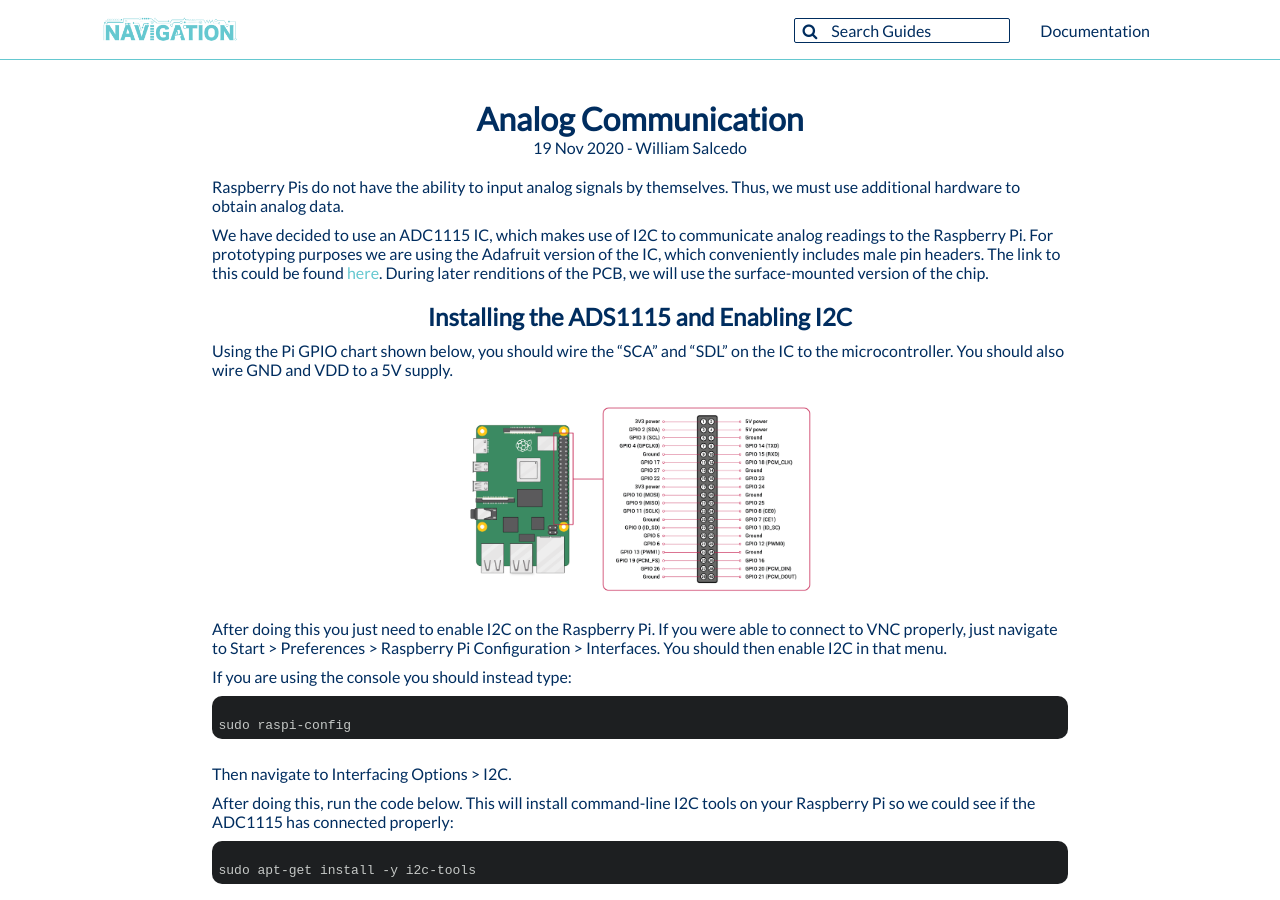
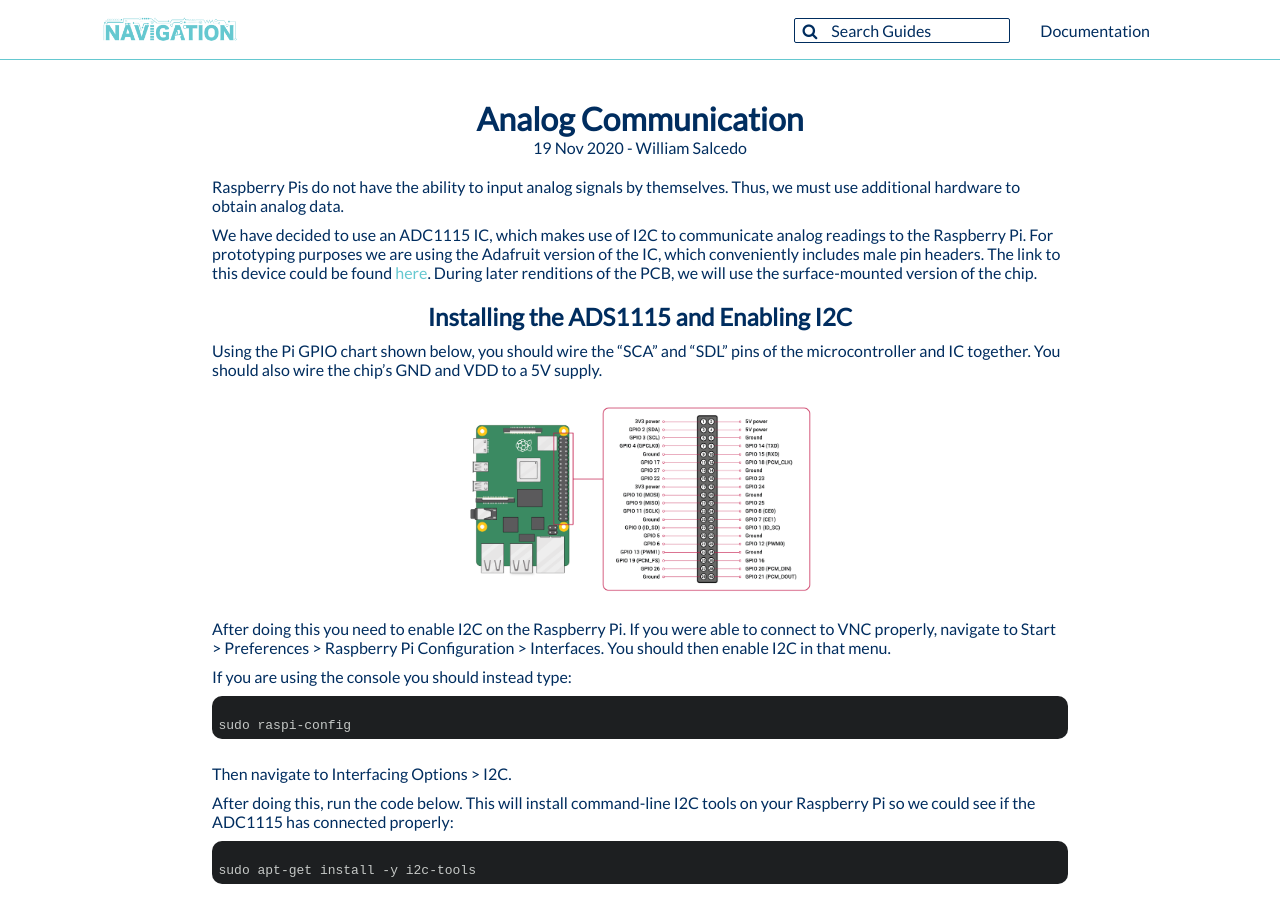
Before and after one commit to CUSail-Navigation/intrasite, a Jekyll site: the page built from _posts/2020-11-19-analogpi.md, in a window 1280 px wide and 900 px high. Built offline with Jekyll 4.4.1, drawn with Linux system fonts in a browser that asks for light colours; some of the changed text lies outside the part shown.

Commit message:
Fixed typos

```diff
--- a/_posts/2020-11-19-analogpi.md
+++ b/_posts/2020-11-19-analogpi.md
@@ -12,13 +12,13 @@
 
 Raspberry Pis do not have the ability to input analog signals by themselves. Thus, we must use additional hardware to obtain analog data.
 
-We have decided to use an ADC1115 IC, which makes use of I2C to communicate analog readings to the Raspberry Pi. For prototyping purposes we are using the Adafruit version of the IC, which conveniently includes male pin headers. The link to this could be found [here](https://www.adafruit.com/product/1085). During later renditions of the PCB, we will use the surface-mounted version of the chip.
+We have decided to use an ADC1115 IC, which makes use of I2C to communicate analog readings to the Raspberry Pi. For prototyping purposes we are using the Adafruit version of the IC, which conveniently includes male pin headers. The link to this device could be found [here](https://www.adafruit.com/product/1085). During later renditions of the PCB, we will use the surface-mounted version of the chip.
 
 ## Installing the ADS1115 and Enabling I2C
-Using the Pi GPIO chart shown below, you should wire the "SCA" and "SDL" on the IC to the microcontroller. You should also wire GND and VDD to a 5V supply.
+Using the Pi GPIO chart shown below, you should wire the "SCA" and "SDL" pins of the microcontroller and IC together. You should also wire the chip's GND and VDD to a 5V supply.
 ![Pi GPIO]({{ site.baseurl }}/images/pi_pinout.png "Pi GPIO")
 
-After doing this you just need to enable I2C on the Raspberry Pi. If you were able to connect to VNC properly, just navigate to Start > Preferences > Raspberry Pi Configuration > Interfaces. You should then enable I2C in that menu.
+After doing this you need to enable I2C on the Raspberry Pi. If you were able to connect to VNC properly, navigate to Start > Preferences > Raspberry Pi Configuration > Interfaces. You should then enable I2C in that menu.
 
 If you are using the console you should instead type:
 <pre>
@@ -46,7 +46,7 @@
 It will print out the 1115's address in hexadecimal and look something like this:
  <pre>
  <code class = "shell">
- 0  1  2  3  4  5  6  7  8  9  a  b  c  d  e  f
+    0  1  2  3  4  5  6  7  8  9  a  b  c  d  e  f
 00:          -- -- -- -- -- -- -- -- -- -- -- -- --
 10: -- -- -- -- -- -- -- -- -- -- -- -- -- -- -- --
 20: -- -- -- -- -- -- -- -- -- -- -- -- -- -- -- --
```
Also changed, not shown: other parts of _posts/2020-11-19-analogpi.md (+2 -2 lines).
